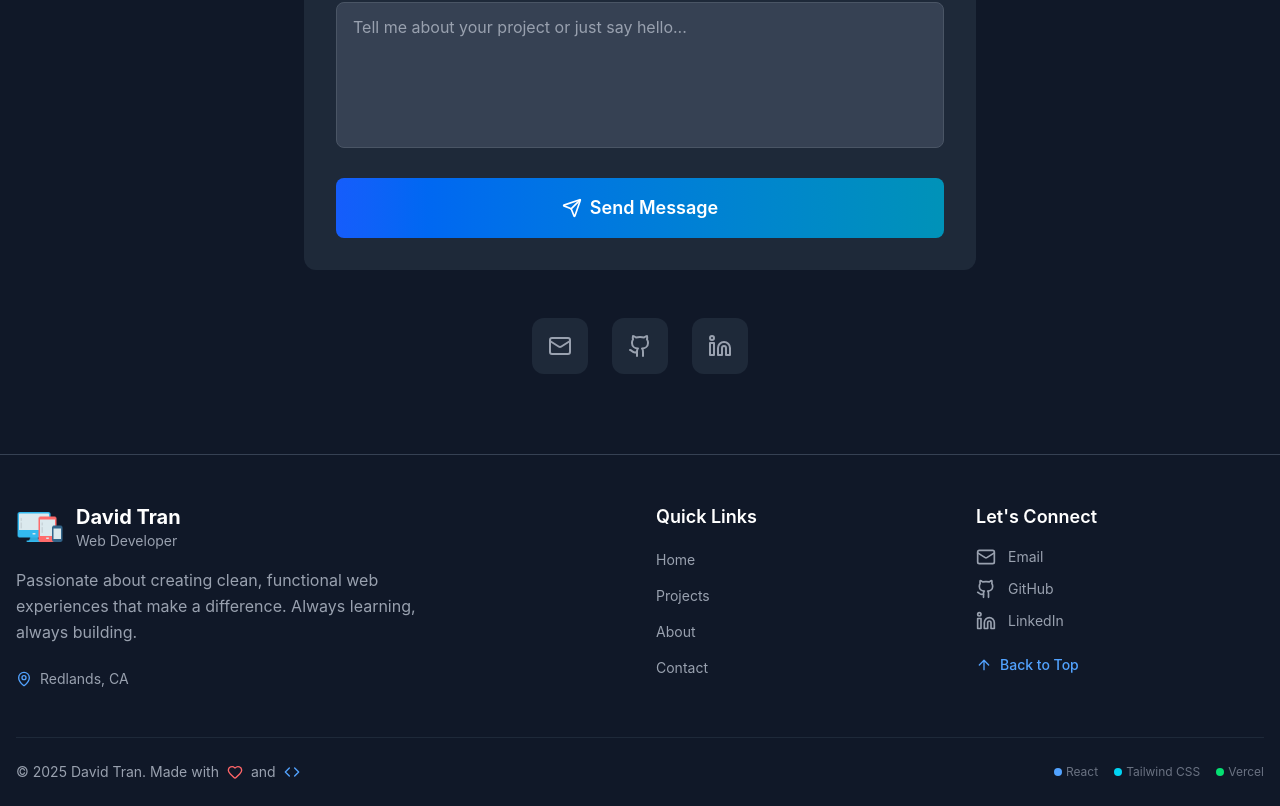
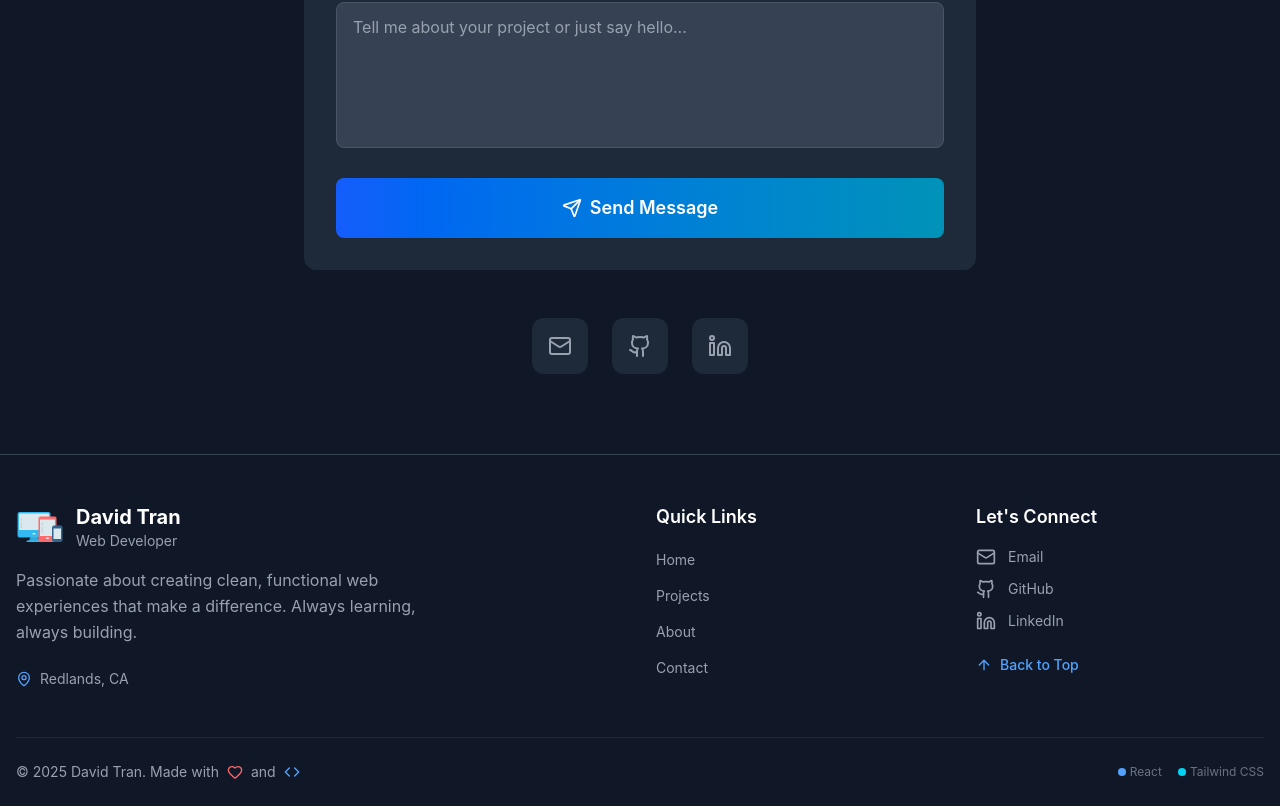
Before and after one commit to Moocifur/portfolio, a React (Vite) app: page / in a window 1280 px wide. Shown: the part 3805-4611 px from the top of the page. Built offline with nearby package versions, Linux system fonts and the light colour scheme.

Commit message:
footer cleaned

```diff
--- a/src/components/Footer.jsx
+++ b/src/components/Footer.jsx
@@ -138,10 +138,10 @@ const Footer = () => {
                                 <div className="w-2 h-2 bg-cyan-400 rounded-full"></div>
                                 <span>Tailwind CSS</span>
                             </span>
-                            <span className="flex items-center space-x-1">
+                            {/* <span className="flex items-center space-x-1">
                                 <div className="w-2 h-2 bg-green-400 rounded-full"></div>
                                 <span>Vercel</span>
-                            </span>
+                            </span> */}
                         </div>
                     </div>
                 </div>
```
